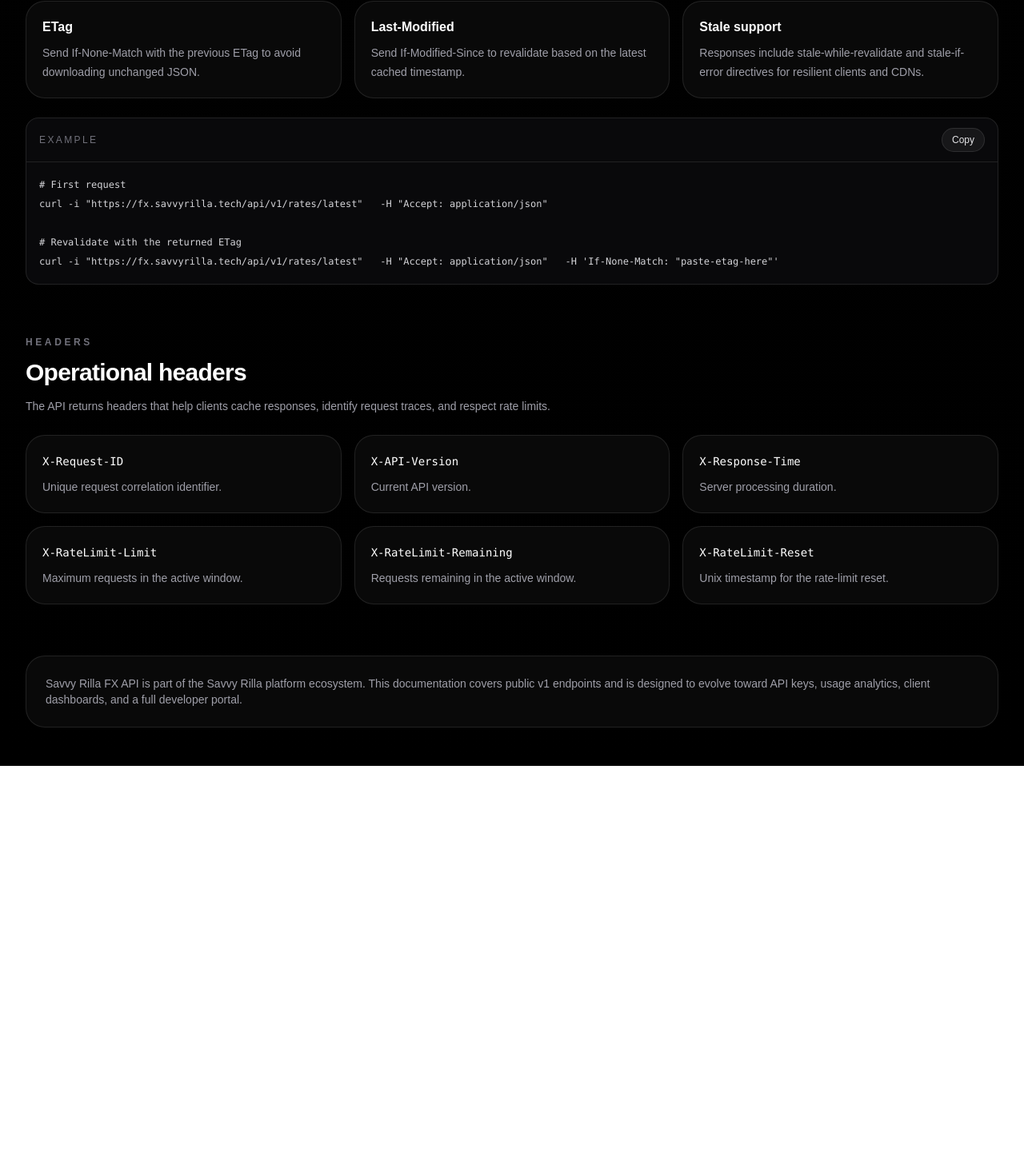
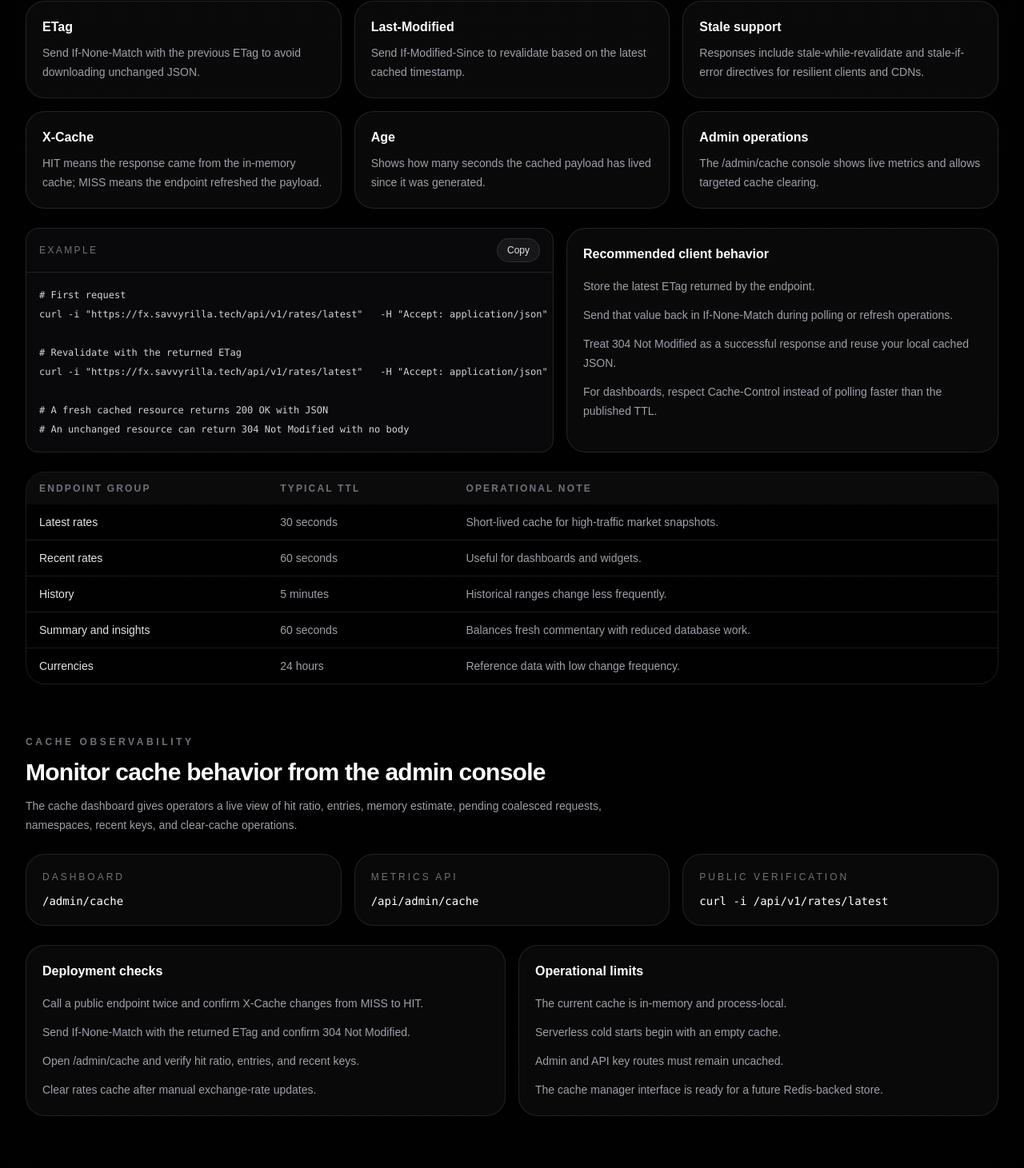
Before and after one commit to admindau/savvy-rilla-fx, a Next.js app: page /docs in a window 1280 px wide. Shown: the part 9313-10774 px from the top of the page at 80% size. Before the commit the page ends 10271 px from the top, so only its background shows below. Built offline with nearby package versions, Linux system fonts and the light colour scheme.

Commit message:
FX-II-07E — Cache Documentation and Observability

```diff
--- a/app/admin/cache/page.tsx
+++ b/app/admin/cache/page.tsx
@@ -41,6 +41,13 @@ type CacheAnalytics = {
       count: number;
     }>;
     recent: string[];
+  };
+  observability: {
+    metricsEndpoint: string;
+    adminDashboard: string;
+    cacheHeaders: string[];
+    recommendedChecks: string[];
+    operationalNotes: string[];
   };
 };
 
@@ -338,6 +345,61 @@ export default function AdminCachePage() {
               </div>
             </section>
 
+
+            <section className="grid gap-4 lg:grid-cols-2">
+              <div className="rounded-[2rem] border border-white/10 bg-white/[0.03] p-6">
+                <h2 className="text-xl font-semibold">Observability</h2>
+                <p className="mt-1 text-sm text-white/50">
+                  Use these signals to verify cache behavior during deployments, manual rate
+                  updates, and client integrations.
+                </p>
+
+                <div className="mt-5 grid gap-3">
+                  <SmallStat label="Metrics endpoint" value={analytics.observability.metricsEndpoint} />
+                  <SmallStat label="Admin dashboard" value={analytics.observability.adminDashboard} />
+                </div>
+
+                <div className="mt-5 flex flex-wrap gap-2">
+                  {analytics.observability.cacheHeaders.map((header) => (
+                    <code
+                      key={header}
+                      className="rounded-full border border-white/10 bg-black/30 px-3 py-1 text-xs text-white/60"
+                    >
+                      {header}
+                    </code>
+                  ))}
+                </div>
+              </div>
+
+              <div className="rounded-[2rem] border border-white/10 bg-white/[0.03] p-6">
+                <h2 className="text-xl font-semibold">Operational checks</h2>
+                <div className="mt-5 space-y-3">
+                  {analytics.observability.recommendedChecks.map((check) => (
+                    <div
+                      key={check}
+                      className="rounded-2xl border border-white/10 bg-black/30 px-4 py-3 text-sm text-white/60"
+                    >
+                      {check}
+                    </div>
+                  ))}
+                </div>
+              </div>
+            </section>
+
+            <section className="rounded-[2rem] border border-white/10 bg-white/[0.03] p-6">
+              <h2 className="text-xl font-semibold">Operations notes</h2>
+              <div className="mt-5 grid gap-3 md:grid-cols-2">
+                {analytics.observability.operationalNotes.map((note) => (
+                  <div
+                    key={note}
+                    className="rounded-2xl border border-white/10 bg-black/30 p-4 text-sm leading-6 text-white/55"
+                  >
+                    {note}
+                  </div>
+                ))}
+              </div>
+            </section>
+
             <section className="rounded-[2rem] border border-white/10 bg-white/[0.03] p-6">
               <h2 className="text-xl font-semibold">Recent cache keys</h2>
               <div className="mt-5 space-y-2">
--- a/app/api/admin/cache/route.ts
+++ b/app/api/admin/cache/route.ts
@@ -19,7 +19,15 @@ export async function GET() {
   const unauthorized = await requireAdmin();
   if (unauthorized) return unauthorized;
 
-  return NextResponse.json({ analytics: getCacheAnalytics() });
+  return NextResponse.json(
+    { analytics: getCacheAnalytics() },
+    {
+      headers: {
+        "Cache-Control": "no-store",
+        "X-Cache-Dashboard": "enabled",
+      },
+    },
+  );
 }
 
 export async function DELETE(req: NextRequest) {
@@ -36,20 +44,39 @@ export async function DELETE(req: NextRequest) {
           error: "Invalid cache tag",
           allowedTags: Object.values(CACHE_TAGS),
         },
-        { status: 400 },
+        {
+          status: 400,
+          headers: {
+            "Cache-Control": "no-store",
+          },
+        },
       );
     }
 
     const result = clearCacheByTag(tag);
-    return NextResponse.json({
-      message: `Cleared ${result.cleared} cache entr${result.cleared === 1 ? "y" : "ies"} for ${tag}.`,
-      cleared: result.cleared,
-      analytics: result.analytics,
-    });
+    return NextResponse.json(
+      {
+        message: `Cleared ${result.cleared} cache entr${result.cleared === 1 ? "y" : "ies"} for ${tag}.`,
+        cleared: result.cleared,
+        analytics: result.analytics,
+      },
+      {
+        headers: {
+          "Cache-Control": "no-store",
+        },
+      },
+    );
   }
 
-  return NextResponse.json({
-    message: "Cache cleared.",
-    analytics: clearCache(),
-  });
+  return NextResponse.json(
+    {
+      message: "Cache cleared.",
+      analytics: clearCache(),
+    },
+    {
+      headers: {
+        "Cache-Control": "no-store",
+      },
+    },
+  );
 }
--- a/app/docs/page.tsx
+++ b/app/docs/page.tsx
@@ -913,7 +913,7 @@ export default function DocsPage() {
           <SectionTitle
             eyebrow="HTTP Caching"
             title="Use conditional requests to reduce bandwidth"
-            description="Cacheable endpoints return ETag, Last-Modified, Age, Expires, and Cache-Control headers. Clients can revalidate with If-None-Match or If-Modified-Since and receive 304 Not Modified when data has not changed."
+            description="Cacheable endpoints return ETag, Last-Modified, Age, Expires, Cache-Control, and X-Cache headers. Clients can revalidate with If-None-Match or If-Modified-Since and receive 304 Not Modified when data has not changed."
           />
 
           <div className="grid gap-4 lg:grid-cols-3">
@@ -921,6 +921,9 @@ export default function DocsPage() {
               ["ETag", "Send If-None-Match with the previous ETag to avoid downloading unchanged JSON."],
               ["Last-Modified", "Send If-Modified-Since to revalidate based on the latest cached timestamp."],
               ["Stale support", "Responses include stale-while-revalidate and stale-if-error directives for resilient clients and CDNs."],
+              ["X-Cache", "HIT means the response came from the in-memory cache; MISS means the endpoint refreshed the payload."],
+              ["Age", "Shows how many seconds the cached payload has lived since it was generated."],
+              ["Admin operations", "The /admin/cache console shows live metrics and allows targeted cache clearing."],
             ].map(([title, body]) => (
               <div
                 key={title}
@@ -932,23 +935,111 @@ export default function DocsPage() {
             ))}
           </div>
 
-          <CodeBlock
-            code={`# First request
+          <div className="grid gap-4 lg:grid-cols-[1.1fr_0.9fr]">
+            <CodeBlock
+              code={`# First request
 curl -i "${API_BASE}/rates/latest" \
   -H "Accept: application/json"
 
 # Revalidate with the returned ETag
 curl -i "${API_BASE}/rates/latest" \
   -H "Accept: application/json" \
-  -H 'If-None-Match: "paste-etag-here"'`}
+  -H 'If-None-Match: "paste-etag-here"'
+
+# A fresh cached resource returns 200 OK with JSON
+# An unchanged resource can return 304 Not Modified with no body`}
+            />
+
+            <div className="rounded-3xl border border-white/10 bg-white/[0.035] p-5">
+              <h3 className="font-semibold text-white">Recommended client behavior</h3>
+              <div className="mt-4 space-y-3 text-sm leading-6 text-zinc-400">
+                <p>Store the latest ETag returned by the endpoint.</p>
+                <p>Send that value back in If-None-Match during polling or refresh operations.</p>
+                <p>Treat 304 Not Modified as a successful response and reuse your local cached JSON.</p>
+                <p>For dashboards, respect Cache-Control instead of polling faster than the published TTL.</p>
+              </div>
+            </div>
+          </div>
+
+          <div className="overflow-hidden rounded-3xl border border-white/10">
+            <table className="w-full border-collapse text-left text-sm">
+              <thead className="bg-white/[0.04] text-xs uppercase tracking-[0.18em] text-zinc-500">
+                <tr>
+                  <th className="px-4 py-3">Endpoint group</th>
+                  <th className="px-4 py-3">Typical TTL</th>
+                  <th className="px-4 py-3">Operational note</th>
+                </tr>
+              </thead>
+              <tbody className="divide-y divide-white/10">
+                {[
+                  ["Latest rates", "30 seconds", "Short-lived cache for high-traffic market snapshots."],
+                  ["Recent rates", "60 seconds", "Useful for dashboards and widgets."],
+                  ["History", "5 minutes", "Historical ranges change less frequently."],
+                  ["Summary and insights", "60 seconds", "Balances fresh commentary with reduced database work."],
+                  ["Currencies", "24 hours", "Reference data with low change frequency."],
+                ].map(([group, ttl, note]) => (
+                  <tr key={group}>
+                    <td className="px-4 py-3 text-zinc-200">{group}</td>
+                    <td className="px-4 py-3 text-zinc-400">{ttl}</td>
+                    <td className="px-4 py-3 text-zinc-400">{note}</td>
+                  </tr>
+                ))}
+              </tbody>
+            </table>
+          </div>
+        </section>
+
+        <section id="cache-observability" className="mt-16 space-y-6">
+          <SectionTitle
+            eyebrow="Cache Observability"
+            title="Monitor cache behavior from the admin console"
+            description="The cache dashboard gives operators a live view of hit ratio, entries, memory estimate, pending coalesced requests, namespaces, recent keys, and clear-cache operations."
           />
+
+          <div className="grid gap-4 lg:grid-cols-3">
+            {[
+              ["Dashboard", "/admin/cache"],
+              ["Metrics API", "/api/admin/cache"],
+              ["Public verification", "curl -i /api/v1/rates/latest"],
+            ].map(([label, value]) => (
+              <div
+                key={label}
+                className="rounded-3xl border border-white/10 bg-white/[0.035] p-5"
+              >
+                <p className="text-xs uppercase tracking-[0.25em] text-zinc-500">{label}</p>
+                <code className="mt-3 block break-words text-sm text-white">{value}</code>
+              </div>
+            ))}
+          </div>
+
+          <div className="grid gap-4 lg:grid-cols-2">
+            <div className="rounded-3xl border border-white/10 bg-white/[0.035] p-5">
+              <h3 className="font-semibold text-white">Deployment checks</h3>
+              <ul className="mt-4 space-y-3 text-sm leading-6 text-zinc-400">
+                <li>Call a public endpoint twice and confirm X-Cache changes from MISS to HIT.</li>
+                <li>Send If-None-Match with the returned ETag and confirm 304 Not Modified.</li>
+                <li>Open /admin/cache and verify hit ratio, entries, and recent keys.</li>
+                <li>Clear rates cache after manual exchange-rate updates.</li>
+              </ul>
+            </div>
+
+            <div className="rounded-3xl border border-white/10 bg-white/[0.035] p-5">
+              <h3 className="font-semibold text-white">Operational limits</h3>
+              <ul className="mt-4 space-y-3 text-sm leading-6 text-zinc-400">
+                <li>The current cache is in-memory and process-local.</li>
+                <li>Serverless cold starts begin with an empty cache.</li>
+                <li>Admin and API key routes must remain uncached.</li>
+                <li>The cache manager interface is ready for a future Redis-backed store.</li>
+              </ul>
+            </div>
+          </div>
         </section>
 
         <section id="headers" className="mt-16 space-y-6">
           <SectionTitle
             eyebrow="Headers"
             title="Operational headers"
-            description="The API returns headers that help clients cache responses, identify request traces, and respect rate limits."
+            description="The API returns headers that help clients cache responses, identify request traces, respect rate limits, and monitor cache behavior."
           />
 
           <div className="grid gap-4 md:grid-cols-2 lg:grid-cols-3">
@@ -959,6 +1050,12 @@ curl -i "${API_BASE}/rates/latest" \
               ["X-RateLimit-Limit", "Maximum requests in the active window."],
               ["X-RateLimit-Remaining", "Requests remaining in the active window."],
               ["X-RateLimit-Reset", "Unix timestamp for the rate-limit reset."],
+              ["Cache-Control", "Freshness, CDN, stale-while-revalidate, and stale-if-error policy."],
+              ["ETag", "Stable validator for conditional requests."],
+              ["Last-Modified", "Timestamp validator for If-Modified-Since."],
+              ["X-Cache", "HIT or MISS cache outcome."],
+              ["X-Cache-TTL", "Configured cache duration in seconds."],
+              ["Age", "Age of the cached response in seconds."],
             ].map(([header, description]) => (
               <div
                 key={header}
--- a/lib/admin/cache-analytics.ts
+++ b/lib/admin/cache-analytics.ts
@@ -38,6 +38,13 @@ export type CacheAnalytics = {
       count: number;
     }>;
     recent: string[];
+  };
+  observability: {
+    metricsEndpoint: string;
+    adminDashboard: string;
+    cacheHeaders: string[];
+    recommendedChecks: string[];
+    operationalNotes: string[];
   };
 };
 
@@ -132,6 +139,33 @@ export function getCacheAnalytics(): CacheAnalytics {
       byNamespace,
       recent: keys.slice(0, 20),
     },
+    observability: {
+      metricsEndpoint: "/api/admin/cache",
+      adminDashboard: "/admin/cache",
+      cacheHeaders: [
+        "Cache-Control",
+        "ETag",
+        "Last-Modified",
+        "Age",
+        "Expires",
+        "X-Cache",
+        "X-Cache-TTL",
+        "X-Cache-Age",
+        "X-Cache-Remaining",
+      ],
+      recommendedChecks: [
+        "Call a public endpoint twice and confirm X-Cache moves from MISS to HIT.",
+        "Send If-None-Match with the returned ETag and confirm 304 Not Modified when data is unchanged.",
+        "Review /admin/cache after manual rate updates to confirm rates and summary entries can be cleared.",
+        "Monitor hit ratio after deployments because serverless instances start with a cold in-memory cache.",
+      ],
+      operationalNotes: [
+        "The cache is process-local in this release and resets when the serverless runtime restarts.",
+        "Admin and API-key management routes must remain uncached.",
+        "Clear rates and summary cache after manual rate updates.",
+        "A future Redis-backed cache can reuse the same cache manager interface.",
+      ],
+    },
   };
 }
 
```
